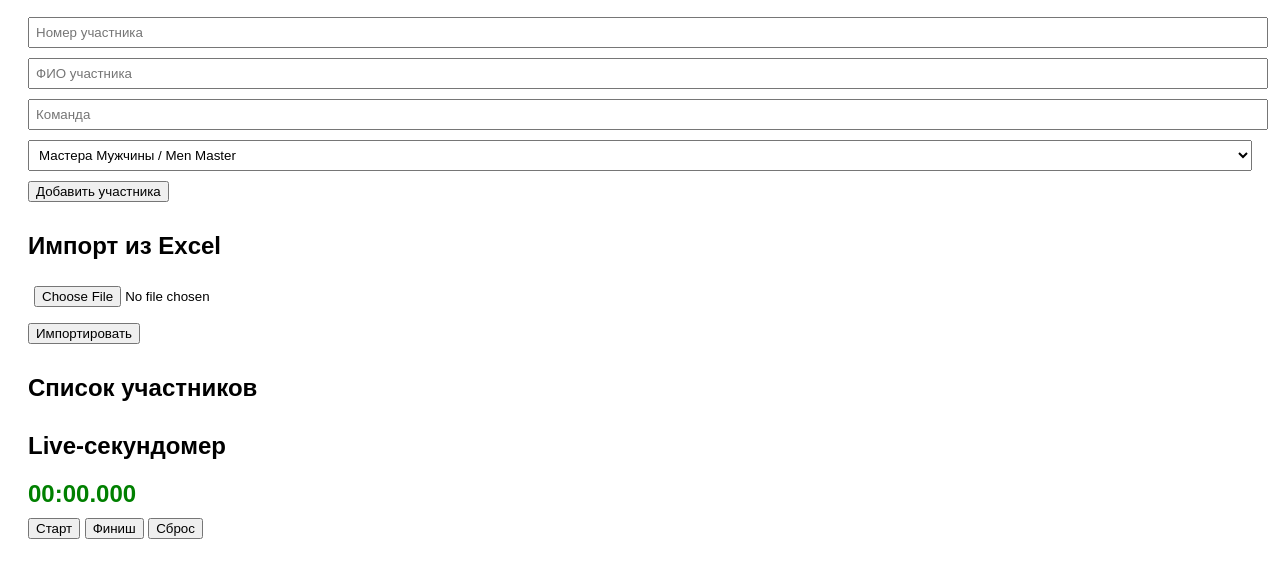
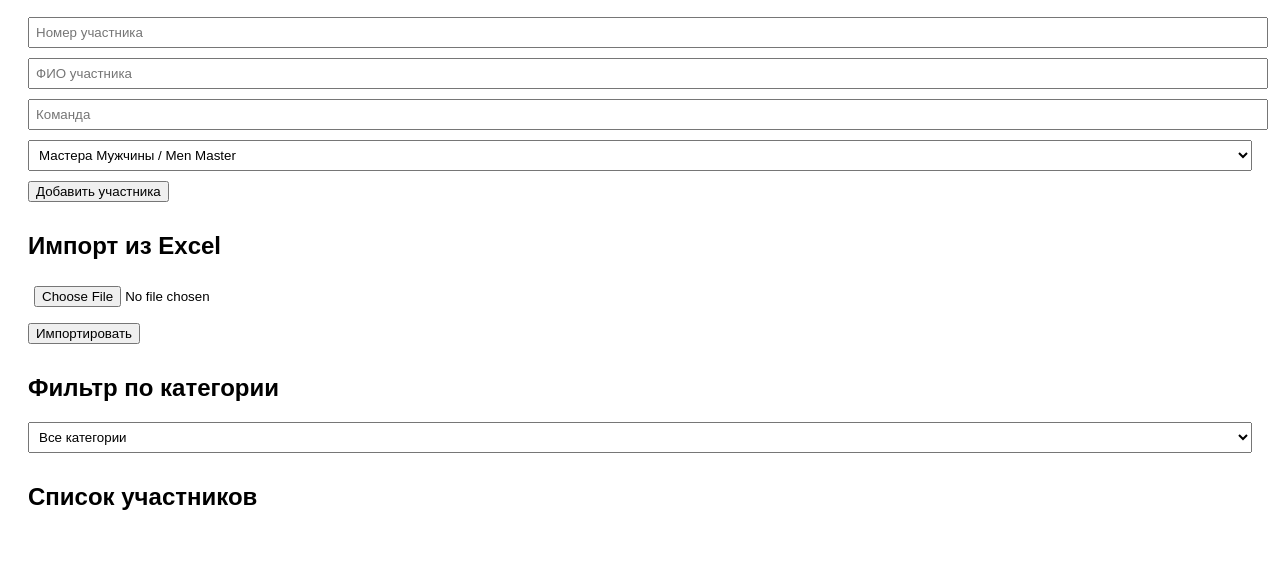
Before and after one commit to aleksvoron2023/race-timer, a plain HTML site: page index.html in a window 1280 px wide. Shown: the part 139-716 px from the top of the page. Drawn offline with Linux system fonts and the light colour scheme; no server answers.

Commit message:
Add files via upload

```diff
--- a/index.html
+++ b/index.html
@@ -13,8 +13,6 @@
     .participant-list button { margin-left: 5px; }
     input, select { margin-bottom: 10px; display: block; width: 100%; padding: 6px; }
     button.edit, button.delete { margin-left: 5px; }
-    #liveTimerDisplay { font-weight: bold; font-size: 1.5em; color: green; margin-top: 10px; }
-    .live-controls { margin-top: 10px; }
     @media (max-width: 600px) {
       body { padding: 10px; }
       input, select, button { font-size: 1.2em; }
@@ -27,6 +25,13 @@
   <!-- Звуковые файлы -->
   <audio id="startSound" src="https://cdn.pixabay.com/audio/2022/03/15/audio_9fcfa01b40.mp3" preload="auto"></audio>
   <audio id="finishSound" src="https://cdn.pixabay.com/audio/2022/03/15/audio_c9a62a5ac2.mp3" preload="auto"></audio>
+  <script>
+    document.addEventListener('click', function once() {
+      startSound.play().catch(() => {});
+      finishSound.play().catch(() => {});
+      document.removeEventListener('click', once);
+    });
+  </script>
 
   <div class="section">
     <h2>Добавить участника вручную</h2>
@@ -51,18 +56,15 @@
   </div>
 
   <div class="section">
-    <h2>Список участников</h2>
-    <ul id="participantList" class="participant-list"></ul>
+    <h2>Фильтр по категории</h2>
+    <select id="categoryFilter" onchange="renderParticipants()">
+      <option value="all">Все категории</option>
+    </select>
   </div>
 
   <div class="section">
-    <h2>Live-секундомер</h2>
-    <div id="liveTimerDisplay">00:00.000</div>
-    <div class="live-controls">
-      <button onclick="startLiveTimer()">Старт</button>
-      <button onclick="stopLiveTimer()">Финиш</button>
-      <button onclick="resetLiveTimer()">Сброс</button>
-    </div>
+    <h2>Список участников</h2>
+    <ul id="participantList" class="participant-list"></ul>
   </div>
 
   <script src="https://cdnjs.cloudflare.com/ajax/libs/xlsx/0.18.5/xlsx.full.min.js"></script>
@@ -92,23 +94,41 @@
       return `${minutes}:${seconds}.${milliseconds}`;
     }
 
+    function parseResultToMs(result) {
+      if (!result) return Infinity;
+      const match = result.match(/(\d+):(\d+)\.(\d+)/);
+      if (!match) return Infinity;
+      const [, min, sec, ms] = match.map(Number);
+      return min * 60000 + sec * 1000 + ms;
+    }
+
     function renderParticipants() {
       for (const id in participantTimers) clearInterval(participantTimers[id]);
       participantTimers = {};
 
       const list = document.getElementById("participantList");
       list.innerHTML = "";
+
       db.ref("participants").orderByKey().once("value", snap => {
-        const data = snap.val();
-        const sortedIds = Object.keys(data || {}).sort((a, b) => +a - +b);
-        for (const id of sortedIds) {
-          const p = data[id];
+        const data = snap.val() || {};
+        const selectedCategory = document.getElementById("categoryFilter")?.value || "all";
+
+        const entries = Object.entries(data)
+          .filter(([id, p]) => selectedCategory === "all" || p.category === selectedCategory)
+          .sort(([, a], [, b]) => parseResultToMs(a.result) - parseResultToMs(b.result));
+
+        let place = 1;
+        for (const [id, p] of entries) {
           const li = document.createElement("li");
-          if (p.startTime && !p.finishTime) {
-            li.style.backgroundColor = "#fff5cc";
+          if (p.startTime && !p.finishTime) li.style.backgroundColor = "#fff5cc";
+
+          let info = `<strong>${id}</strong>: ${p.name}, ${p.team}, ${p.category}`;
+          if (p.result) {
+            info = `<strong>#${place}</strong> ` + info;
+            place++;
           }
 
-          li.innerHTML = `<strong>${id}</strong>: ${p.name}, ${p.team}, ${p.category}`;
+          li.innerHTML = info;
 
           const timerSpan = document.createElement("span");
           timerSpan.id = `timer-${id}`;
@@ -135,7 +155,7 @@
           startBtn.onclick = () => {
             const time = new Date().toISOString();
             db.ref("participants/" + id).update({ startTime: time });
-            startSound.play();
+            startSound.play().catch(() => {});
           };
 
           const finishBtn = document.createElement("button");
@@ -150,7 +170,7 @@
               const diff = finish - start;
               const result = formatTime(diff);
               db.ref("participants/" + id).update({ finishTime: time, result });
-              finishSound.play();
+              finishSound.play().catch(() => {});
             });
           };
 
@@ -169,6 +189,19 @@
           li.appendChild(editBtn);
           li.appendChild(delBtn);
           list.appendChild(li);
+        }
+
+        // Заполняем фильтр категориями
+        const categorySet = new Set(Object.values(data).map(p => p.category));
+        const filter = document.getElementById("categoryFilter");
+        const current = filter.value;
+        filter.innerHTML = `<option value="all">Все категории</option>`;
+        for (const cat of categorySet) {
+          const opt = document.createElement("option");
+          opt.value = cat;
+          opt.textContent = cat;
+          if (cat === current) opt.selected = true;
+          filter.appendChild(opt);
         }
       });
     }
@@ -241,27 +274,6 @@
         clearInterval(participantTimers[id]);
       }
     }
-
-    let startTime, timerInterval;
-    const display = document.getElementById("liveTimerDisplay");
-
-    function startLiveTimer() {
-      startTime = Date.now();
-      clearInterval(timerInterval);
-      timerInterval = setInterval(() => {
-        const elapsed = Date.now() - startTime;
-        display.textContent = formatTime(elapsed);
-      }, 10);
-    }
-
-    function stopLiveTimer() {
-      clearInterval(timerInterval);
-    }
-
-    function resetLiveTimer() {
-      clearInterval(timerInterval);
-      display.textContent = "00:00.000";
-    }
   </script>
 </body>
 </html>
```
